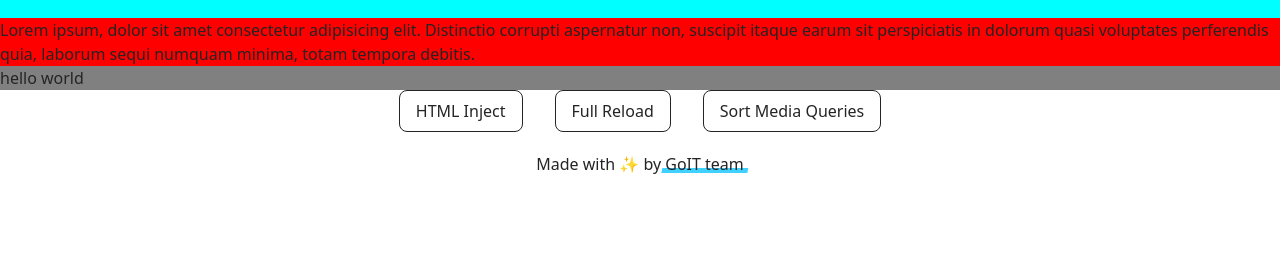
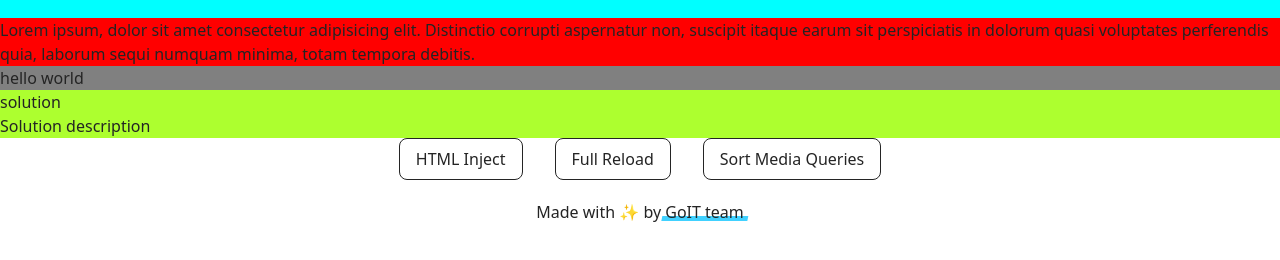
Before and after one commit to EdikKapustnyak/best-of-the-best, a website built with Vite: page src/index.html in a window 1280 px wide. Shown: the part 106-366 px from the top of the page. Built offline with nearby package versions, Linux system fonts and the light colour scheme.

Commit message:
solution

```diff
--- /dev/null
+++ b/src/css/solution.css
@@ -0,0 +1,3 @@
+.solution {
+  background-color: greenyellow;
+}
--- a/src/css/styles.css
+++ b/src/css/styles.css
@@ -14,6 +14,7 @@
 @import url('./header.css');
 @import url('./hero.css');
 @import url('./features.css');
+@import url('./solution.css');
 @import url('./badges.css');
 @import url('./back-link.css');
 @import url('./footer.css');
--- a/src/index.html
+++ b/src/index.html
@@ -14,6 +14,7 @@
       <!-- Loads the specified .html file -->
       <load src="./partials/hero.html" />
       <load src="./partials/features.html" />
+      <load src="./partials/solution.html" />
       <load src="./partials/badges.html" />
     </main>
 
--- /dev/null
+++ b/src/partials/solution.html
@@ -0,0 +1,4 @@
+<section class="solution">
+  solution
+  <p>Solution description</p>
+</section>
```
